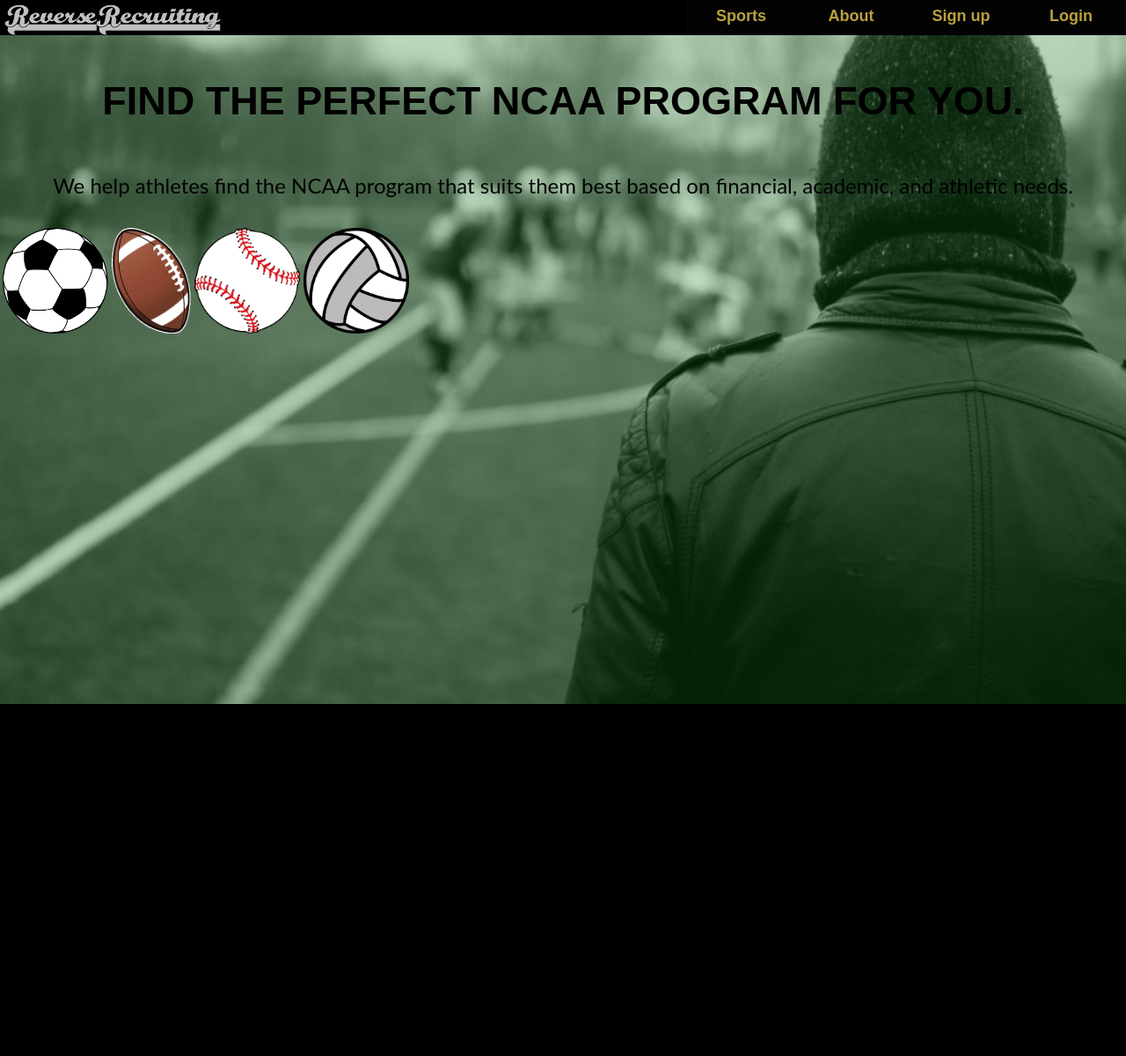
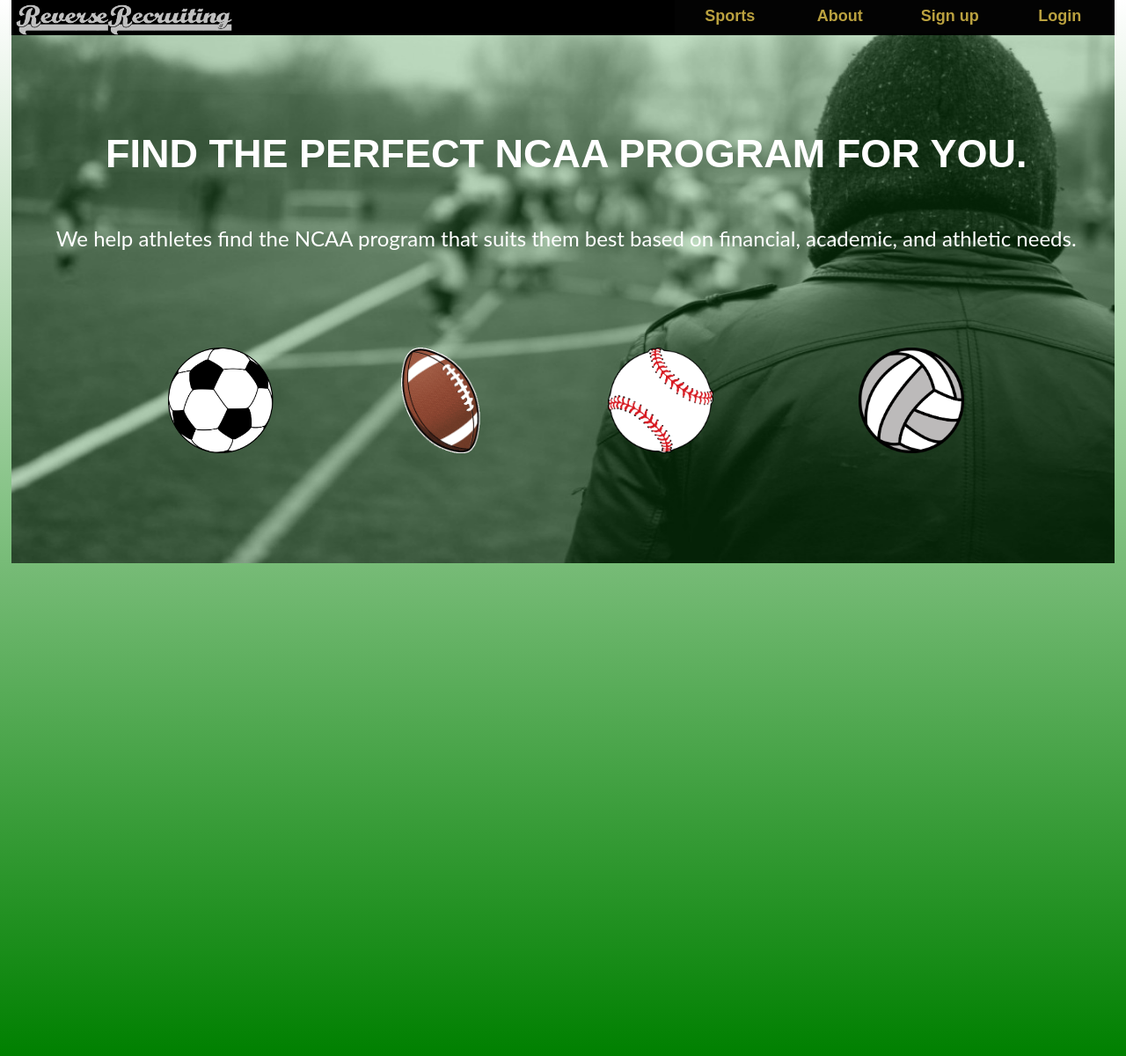
Before and after one commit to joshuaseger/Recruitme, a Rails app: page / in a window 1280 px wide. Shown: the whole page at 88% size. Before the commit the page ends 800 px from the top, so only its background shows below. Run offline with Rails 7, Linux system fonts and the light colour scheme; style sheets or scripts are compiled from the project's sources; some libraries are stand-ins or nearby versions.

Commit message:
Going for a more minimalist approach

```diff
--- a/app/assets/stylesheets/application.scss
+++ b/app/assets/stylesheets/application.scss
@@ -26,18 +26,10 @@
     linear-gradient(
       white, green
     );
+    height: 1200px;
+
 }
-#background-image{
-  position: absolute;
-  top: 0px;
-  left: 0px;
-  padding: 0px;
-  margin:0px;
-  /* Preserve aspet ratio */
-  width: 100%;
-  height: 100%;
-  z-index: 0;
- }
+
 #site-title{
 	color: white;
 }
@@ -53,10 +45,10 @@
 #top-navbar	{
 	background-color: black;
 	display: block;
-	width: 100%; /* Spans the width of the page */
+	width: 98%; /* Spans the width of the page */
 	height: 40px;
 	top: 0px;
-	left: 0px;
+	left: 1%;
 	margin: 0; /* Ensures there is no space between sides of the screen and the menu */
 	z-index: 3;
 	position: fixed;
--- a/app/assets/stylesheets/welcome.scss
+++ b/app/assets/stylesheets/welcome.scss
@@ -2,10 +2,27 @@
 // They will automatically be included in application.css.
 // You can use Sass (SCSS) here: http://sass-lang.com/
 
+#background-image{
+  position: absolute;
+  top: 40px;
+  left: 0px;
+  padding: 0px;
+  margin:0px;
+  /* Preserve aspet ratio */
+  width: 100%;
+  height: 600px;
+  z-index: 0;
+ }
 
-
-
- .jumbotron{
+#content-container{
+  position: absolute;
+  display: block;
+  width: 98%;
+  height: 1000px;
+  margin-left: 1%;
+  top: 0;
+}
+.jumbotron{
  	position: absolute;
   height: 500px;
  	width: 100%;
@@ -28,14 +45,14 @@
     }
  }
 
- #primary-content-left{
+ #primary-content{
   color:white;
  	padding: 10px;
  	display: block;
 	left: 10%;
- 	height:600px;
+ 	height:400px;
  	width: 95%;
- 	background-color: rgba(255, 215, 0, .3);
+
  	border-radius: 40px;
  	margin-top: 50px;
  	margin-left: 2%;
@@ -129,7 +146,7 @@
   background-color: #baa13f;
 }
 
-.lets-talk{
+#lets-talk{
   top:100%;
   width:100%;
   display: block;
@@ -139,7 +156,6 @@
 }
 #footer-menu{
   display: block;
-
   width: 100%;
   top:100%;
 }
--- a/app/views/layouts/application.html.erb
+++ b/app/views/layouts/application.html.erb
@@ -7,7 +7,7 @@
   <%= csrf_meta_tags %>
 </head>
 <body>
-<div id="page-container">
+<div id="container">
 
 	<div id="top-navbar">
 		<%= image_tag "TitleLogo.png", alt: "Title Image", id: "title-image" %>
--- a/app/views/welcome/index.html.erb
+++ b/app/views/welcome/index.html.erb
@@ -1,4 +1,5 @@
 
+<div id="content-container">
 <%= image_tag "background-coach.png", alt: "Recruiter Image", id: "background-image" %>
 <div class="jumbotron">
 	<div id="primary-content">
@@ -30,3 +31,4 @@
 			<%= image_tag "Signup.png", alt: "Recruiter Image", id: "signup-image" %>
 		</div>
 	</div>
+</div>
```
